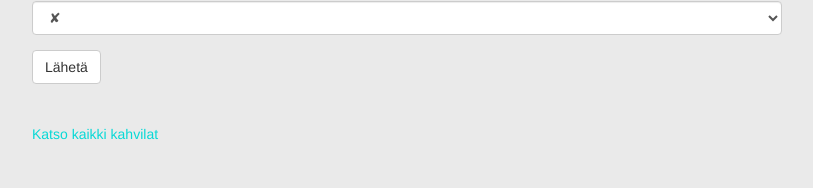
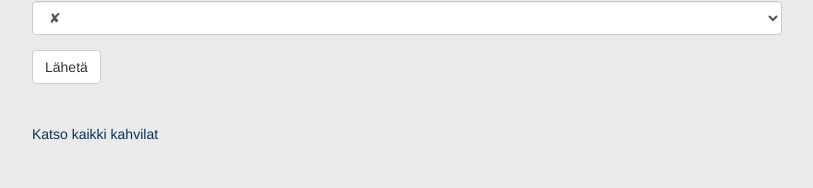
Before and after one commit to henna-suomela/Kahvi_wifi, a Flask app: page /add in a window 1280 px wide. Shown: the part 612-800 px from the top of the page, without its empty margins (38-851 px from the left). Run offline with Flask 2, Linux system fonts and the light colour scheme; some libraries are stand-ins or nearby versions.

Commit message:
Change link visibility

```diff
--- a/static/css/styles.css
+++ b/static/css/styles.css
@@ -12,7 +12,7 @@ h1 {
 
 
 a {
-    color: #08d9d6;
+    color: #0a3055;
 }
 
 .jumbotron {
```
